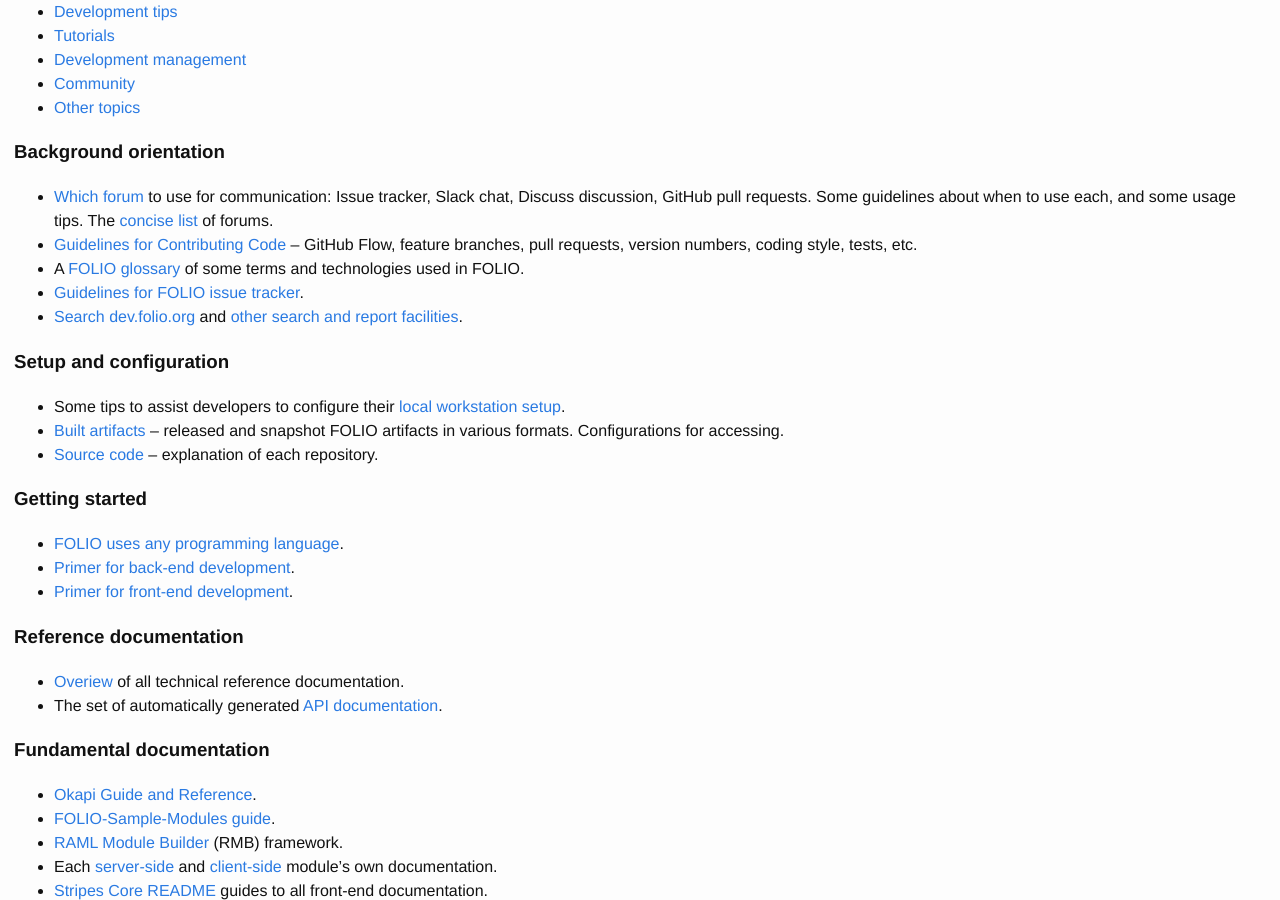
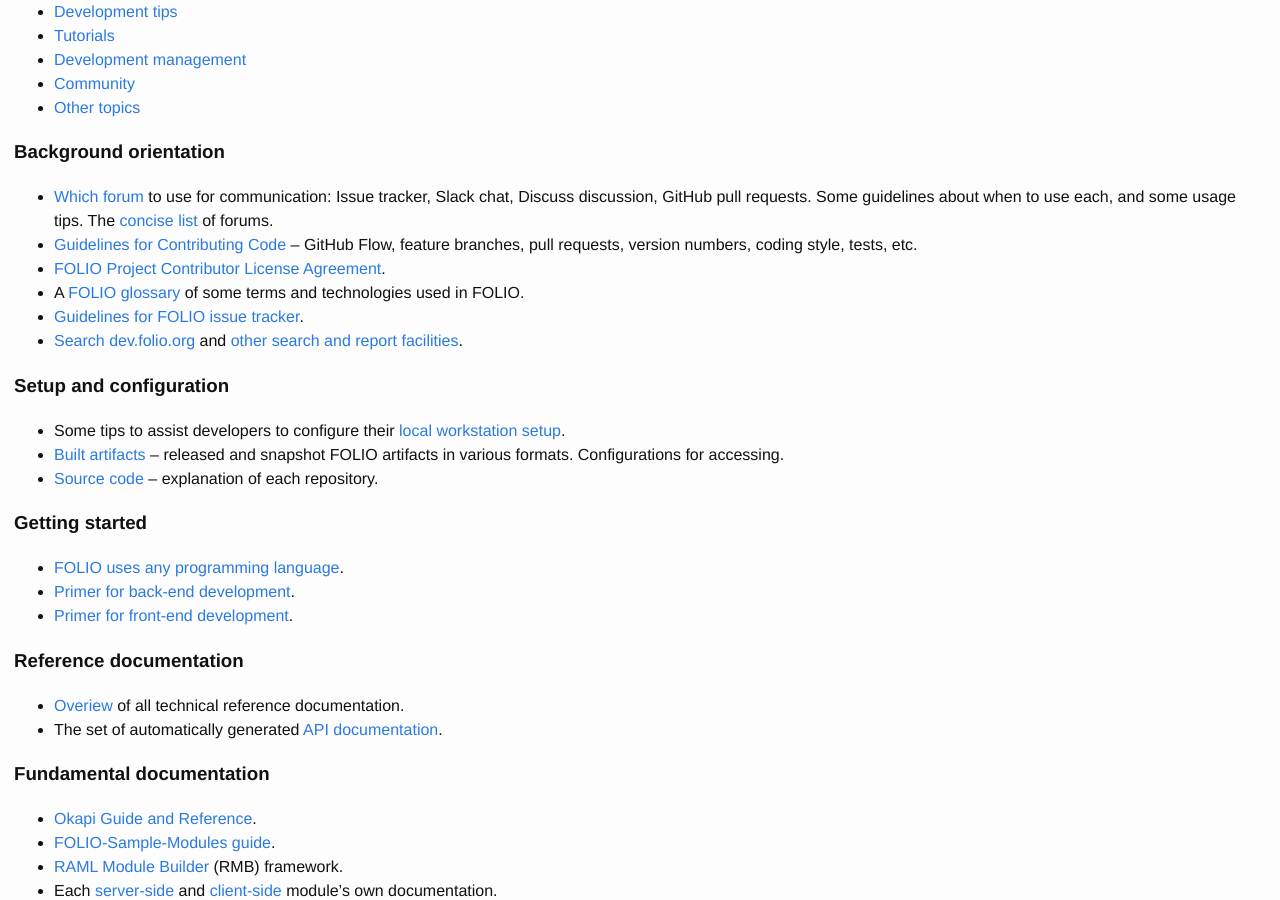
Before and after one commit to folio-org/folio-org.github.io, a Jekyll site: the page built from doc/index.md, in a window 1280 px wide and 900 px high, scrolled down 1391 px. Built offline with Jekyll 4.4.1, drawn with Linux system fonts in a browser that asks for light colours; nearby versions of some CDN libraries.

Commit message:
Link from doc/index to cla-process

```diff
--- a/doc/index.md
+++ b/doc/index.md
@@ -145,6 +145,7 @@
 - [Guidelines for Contributing Code](/community/contrib-code) --
   GitHub Flow, feature branches, pull requests, version numbers, coding style,
   tests, etc.
+- [FOLIO Project Contributor License Agreement](/community/cla-process).
 - A [FOLIO glossary](glossary) of some terms and technologies used in FOLIO.
 - [Guidelines for FOLIO issue tracker](/community/guide-issues).
 - [Search dev.folio.org](/search) and [other search and report facilities](/search-other).
```
